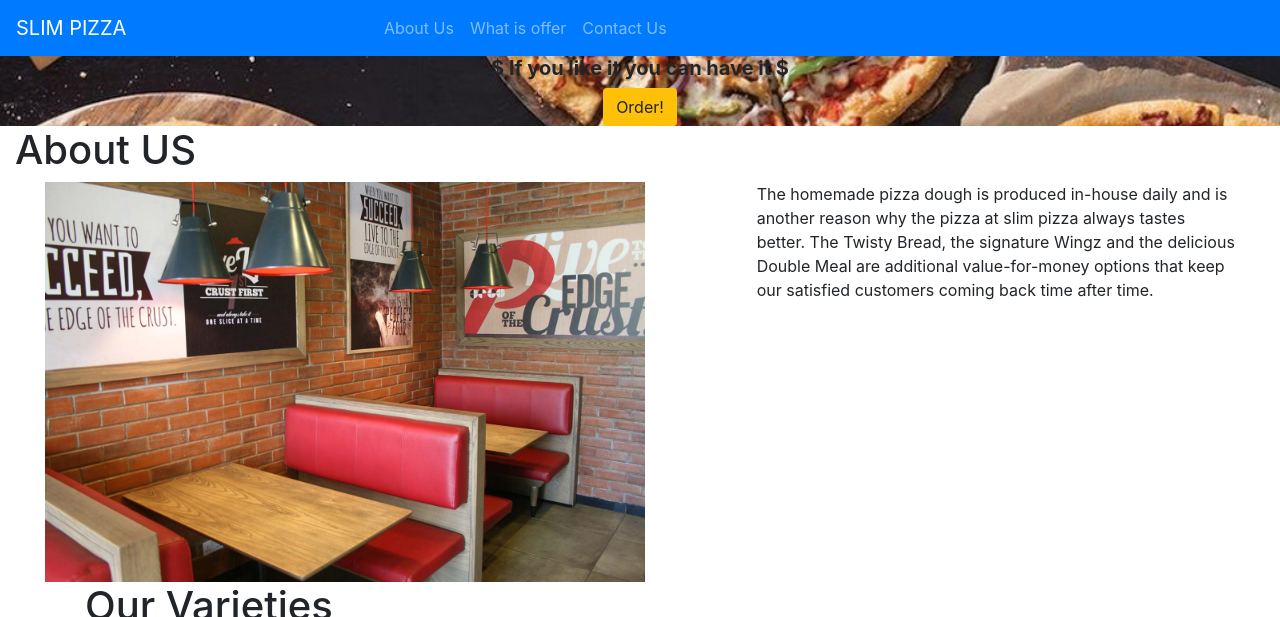
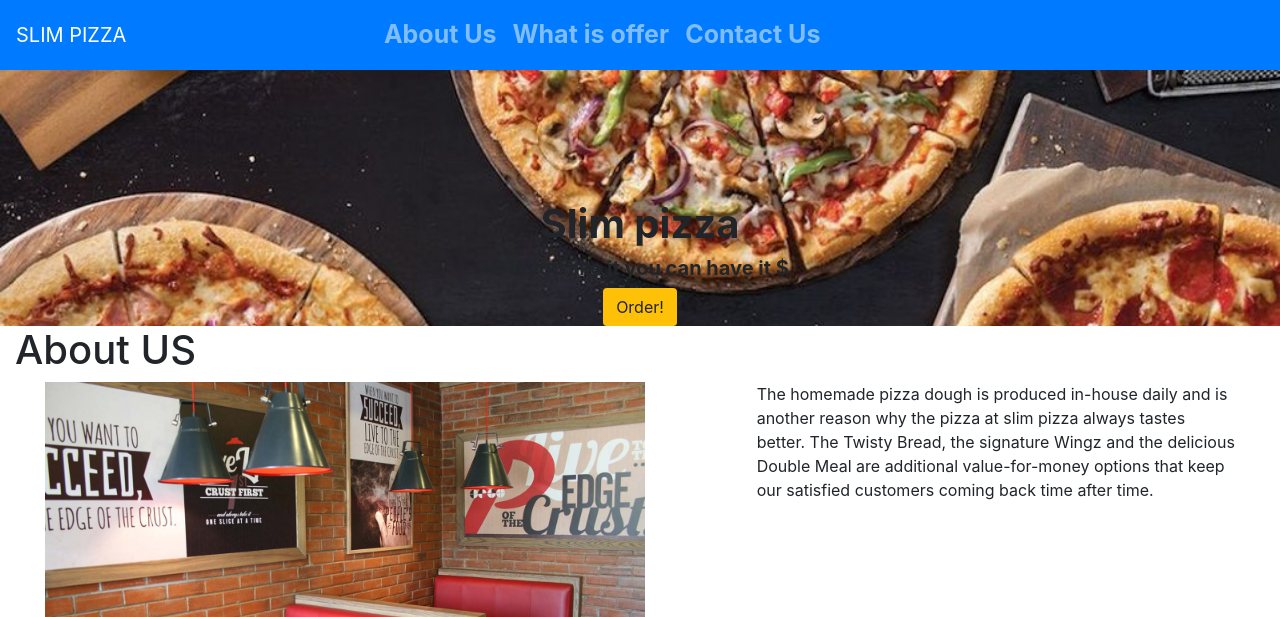
Before and after one commit to obwayaderrick/slimpizza, a plain HTML site: page index.html in a window 1280 px wide. Shown: the top 617 px of the page. Drawn offline with nearby package versions, Linux system fonts and the light colour scheme; files whose address does not match are found by name.

Commit message:
initial commit

```diff
--- a/css/style.css
+++ b/css/style.css
@@ -14,3 +14,12 @@
   text-align: center;
   color: white;
 }
+.nav-item {
+  font-size: 25px;
+  color: white;
+  font-weight: bold;
+  text-align: center;
+}
+#second{
+  padding-top: 200px;
+}
```
